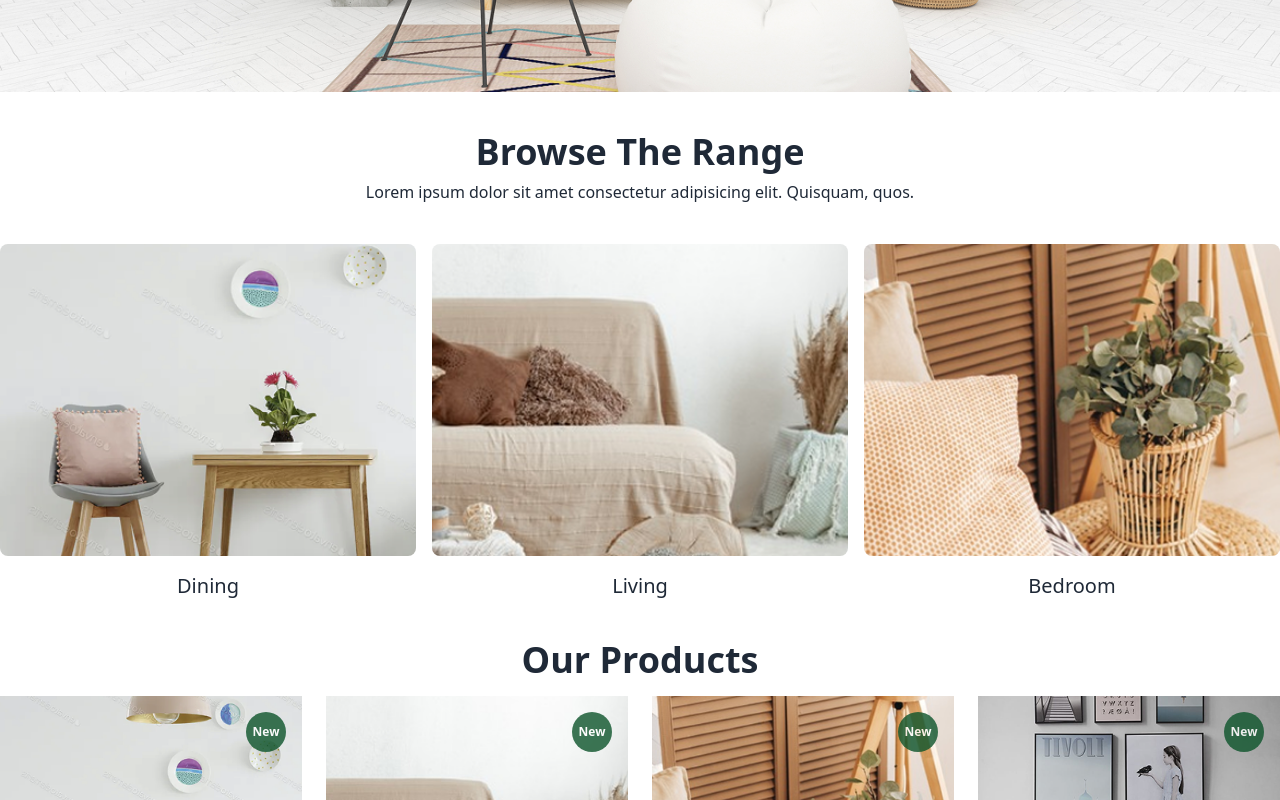
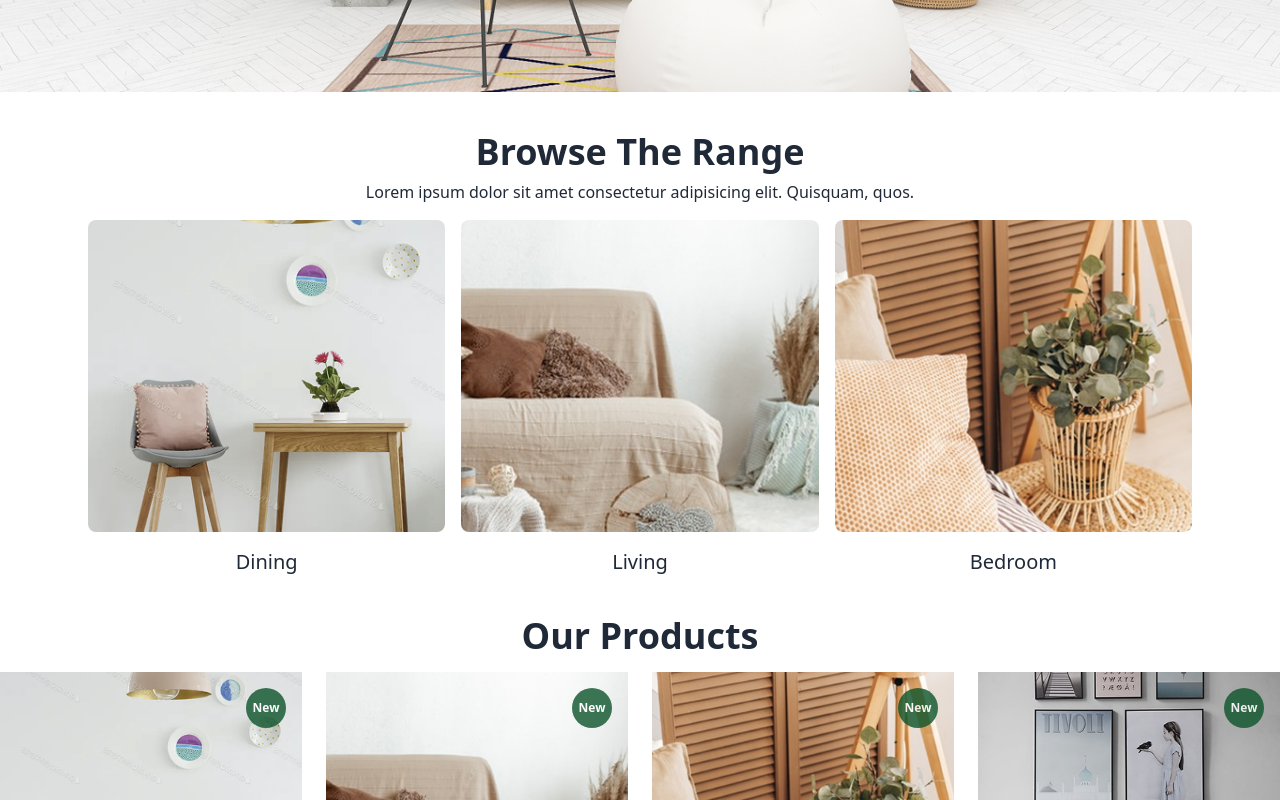
Before and after one commit to EmD-228/ecommerce-traning, a Vue app: page / in a window 1280 px wide. Shown: the part 610-1410 px from the top of the page. Built offline with nearby package versions, Linux system fonts and the light colour scheme.

Commit message:
refactor: use v-for loop in RangeSection
- Replace hardcoded RangeItem components with v-for
- Create ranges array with image and name data
- Improve code maintainability and scalability
- Change gap-10 to space-y-4 for better spacing

```diff
--- a/src/components/RangeSection.vue
+++ b/src/components/RangeSection.vue
@@ -1,14 +1,13 @@
 <template>
-    <div class="grid gap-10 items-center text-center mx-auto">
+    <div class="space-y-4 items-center text-center mx-auto">
         <div class="space-y-2">
             <h2 class="text-2xl sm:text-4xl font-bold text-secondary mx-auto">Browse The Range</h2>
-            <p class="text-sm sm:text-base text-secondary mx-auto">Lorem ipsum dolor sit amet consectetur adipisicing elit. Quisquam, quos.
+            <p class="text-sm sm:text-base text-secondary mx-auto">Lorem ipsum dolor sit amet consectetur adipisicing
+                elit. Quisquam, quos.
             </p>
         </div>
-        <div class="grid grid-cols-2 sm:grid-cols-3 gap-4 px-4 lg:px-0 justify-center ">
-            <RangeItem :image="range1" itemName="Dining" />
-            <RangeItem :image="range2" itemName="Living" />
-            <RangeItem :image="range3" itemName="Bedroom" />
+        <div class="grid grid-cols-2 sm:grid-cols-3 gap-4 px-4 lg:px-0 justify-center lg:mx-22 ">
+            <RangeItem v-for="(range, index) in ranges" :key="index" :image="range.image" :itemName="range.name" />
         </div>
     </div>
 </template>
@@ -17,4 +16,18 @@ import range1 from '../assets/images/range_1.png';
 import range2 from '../assets/images/range_2.png';
 import range3 from '../assets/images/range_3.png';
 import RangeItem from './items/RangeItem.vue';
+const ranges = [
+    {
+        image: range1,
+        name: 'Dining'
+    },
+    {
+        image: range2,
+        name: 'Living'
+    },
+    {
+        image: range3,
+        name: 'Bedroom'
+    }
+];
 </script>
```
